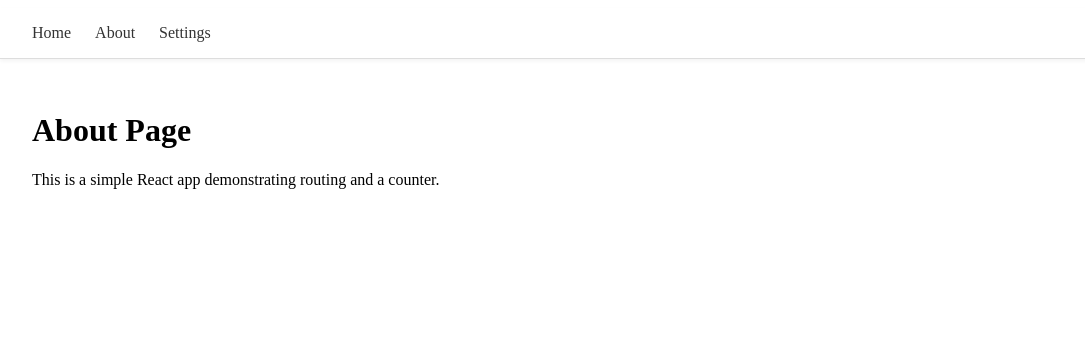
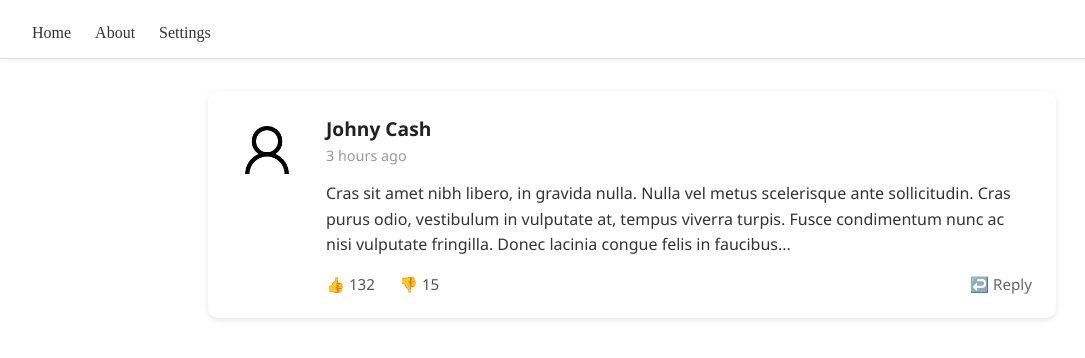
Before and after one commit to jaroonl/MeeedlyReact, a React (Create React App) app: page /about in a window 1280 px wide. Shown: the top 358 px of the page, without its empty margins (8-1093 px from the left). Built offline with nearby package versions, Linux system fonts and the light colour scheme.

Commit message:
about page skeleton structure

```diff
--- /dev/null
+++ b/src/pages/About.css
@@ -0,0 +1,56 @@
+.comment-container {
+  display: flex;
+  align-items: flex-start;
+  background-color: #fff;
+  border-radius: 10px;
+  padding: 1.5rem;
+  box-shadow: 0 2px 6px rgba(0, 0, 0, 0.1);
+  margin: 2rem auto;
+  max-width: 800px;
+  font-family: 'Segoe UI', sans-serif;
+}
+
+.comment-avatar img {
+  width: 70px;
+  height: 70px;
+  border-radius: 50%;
+  object-fit: cover;
+}
+
+.comment-content {
+  flex: 1;
+  margin-left: 1.5rem;
+}
+
+.comment-author {
+  margin: 0;
+  font-size: 1.2rem;
+  color: #222;
+}
+
+.comment-time {
+  font-size: 0.9rem;
+  color: #999;
+  margin: 4px 0 12px;
+}
+
+.comment-text {
+  font-size: 1rem;
+  line-height: 1.6;
+  color: #333;
+  margin-bottom: 1rem;
+}
+
+.comment-actions {
+  display: flex;
+  align-items: center;
+  gap: 1.5rem;
+  font-size: 0.95rem;
+  color: #555;
+}
+
+.reply {
+  margin-left: auto;
+  cursor: pointer;
+  color: #666;
+}
--- a/src/pages/About.jsx
+++ b/src/pages/About.jsx
@@ -1,10 +1,27 @@
 import React from 'react';
+import './About.css';
+import avatar from '../assets/user.png'; // Add your image in /src/assets
 
 const About = () => {
   return (
-    <div style={{ padding: '2rem' }}>
-      <h1>About Page</h1>
-      <p>This is a simple React app demonstrating routing and a counter.</p>
+    <div className="comment-container">
+      <div className="comment-avatar">
+        <img src={avatar} alt="User" />
+      </div>
+      <div className="comment-content">
+        <h3 className="comment-author">Johny Cash</h3>
+        <p className="comment-time">3 hours ago</p>
+        <p className="comment-text">
+          Cras sit amet nibh libero, in gravida nulla. Nulla vel metus scelerisque ante sollicitudin.
+          Cras purus odio, vestibulum in vulputate at, tempus viverra turpis. Fusce condimentum nunc
+          ac nisi vulputate fringilla. Donec lacinia congue felis in faucibus...
+        </p>
+        <div className="comment-actions">
+          <span>👍 132</span>
+          <span>👎 15</span>
+          <span className="reply">↩️ Reply</span>
+        </div>
+      </div>
     </div>
   );
 };
--- a/src/pages/Home.jsx
+++ b/src/pages/Home.jsx
@@ -3,6 +3,12 @@ import './Home.css';
 
 const Home = () => {
   const [count, setCount] = useState(0);
+
+  const handleDecrease = () => {
+    if (count > 0) {
+      setCount(count - 1);
+    }
+  };
 
   return (
     <div className="home-container">
@@ -17,7 +23,7 @@ const Home = () => {
         </button>
         <button
           className="button decrease"
-          onClick={() => setCount(count - 1)}
+          onClick={handleDecrease}
         >
           Decrease
         </button>
```
Also changed, not shown: src/assets/user.png (added), 1 other file (tests, documents, lock files or other folders).
